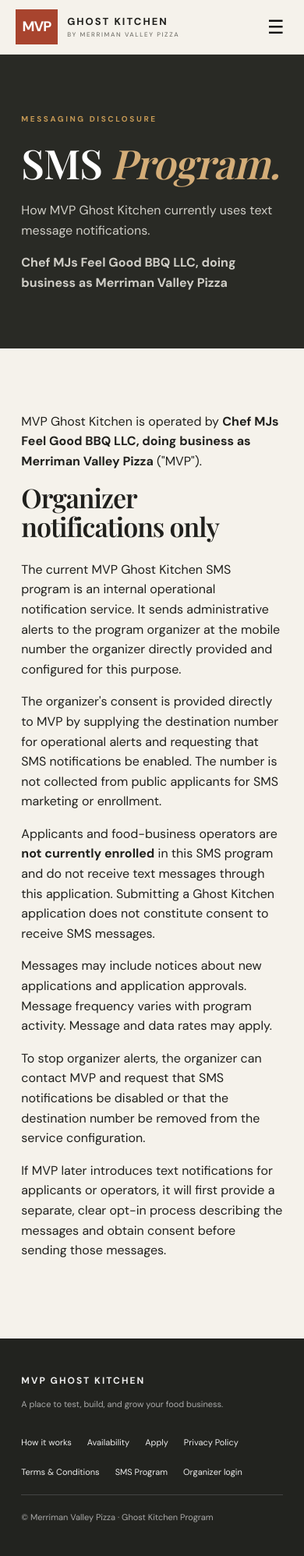
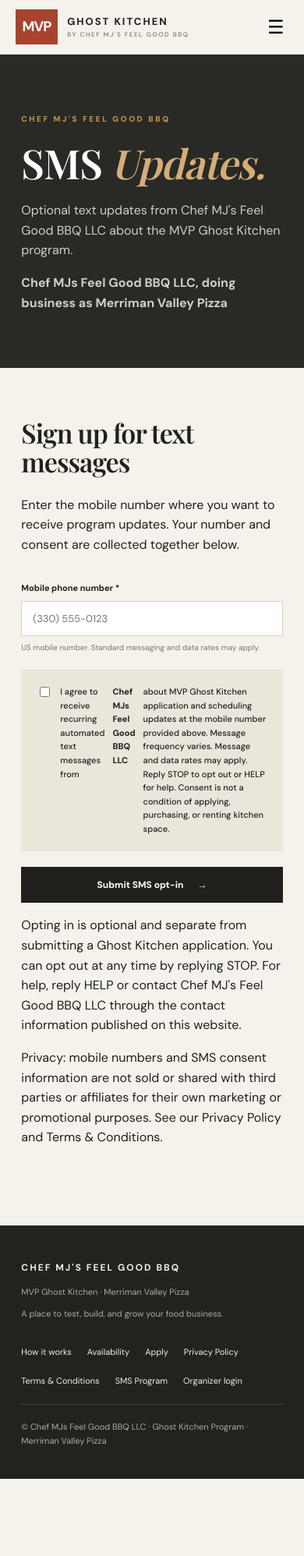
Before and after one commit to jarzenskimichael/Ghost-Kitchen, a Flask app: page /sms-opt-in in a window 390 px wide. Shown: the whole page at 78% size. After the commit the page ends 1897 px from the top, so only its background shows below. Run offline with Flask 3, Linux system fonts and the light colour scheme; data comes from the database, SQL or seed files in the repository.

Commit message:
Add explicit SMS opt-in and align campaign brand
* Add auditable SMS opt-in records

* Align displayed business brand with registered campaign

* Add phone-linked SMS consent capture

* Display registered campaign brand sitewide

* Add phone field and explicit SMS consent form

* Update privacy disclosure for explicit SMS opt-in

* Update terms for consumer SMS opt-in

* Test SMS opt-in capture and registered brand display

```diff
--- a/mvp-ghost-kitchen/app/routes.py
+++ b/mvp-ghost-kitchen/app/routes.py
@@ -7,7 +7,7 @@ import urllib.parse
 import urllib.request
 from base64 import b64encode
 from email.message import EmailMessage
-from datetime import date, timedelta
+from datetime import date, datetime, timedelta
 from functools import wraps
 from urllib.parse import urlsplit
 
@@ -16,7 +16,7 @@ from flask import (
     url_for, flash, session, abort, send_from_directory, send_file,
 )
 from app import db
-from app.models import Application, Rotation, RotationClosure, MondaySlot, MondayRequest, InsuranceRecord, Setting
+from app.models import Application, Rotation, RotationClosure, MondaySlot, MondayRequest, InsuranceRecord, Setting, SmsConsent
 
 bp = Blueprint("main", __name__)
 ALLOWED_EXTENSIONS = {"png", "jpg", "jpeg", "webp", "pdf"}
@@ -196,9 +196,42 @@ def inject_globals():
     }
 
 
-@bp.route("/sms-opt-in")
+@bp.route("/sms-opt-in", methods=["GET", "POST"])
 def sms_opt_in():
-    return render_template("sms_opt_in.html")
+    if request.method == "POST":
+        raw_phone = request.form.get("phone", "").strip()
+        digits = "".join(character for character in raw_phone if character.isdigit())
+        if len(digits) == 10:
+            phone = "+1" + digits
+        elif len(digits) == 11 and digits.startswith("1"):
+            phone = "+" + digits
+        else:
+            phone = ""
+
+        if not phone:
+            flash("Enter a valid 10-digit US phone number.", "error")
+            return render_template("sms_opt_in.html", phone=raw_phone)
+        if request.form.get("sms_consent") != "yes":
+            flash("Please check the SMS consent box to enroll. Consent is optional.", "error")
+            return render_template("sms_opt_in.html", phone=raw_phone)
+
+        consent = SmsConsent.query.filter_by(phone=phone).first()
+        if consent:
+            consent.consent_at = datetime.utcnow()
+            consent.consent_source = "Website SMS opt-in form"
+            consent.consent_text_version = "2026-11-17"
+            consent.active = True
+        else:
+            db.session.add(SmsConsent(
+                phone=phone,
+                consent_source="Website SMS opt-in form",
+                consent_text_version="2026-11-17",
+            ))
+        db.session.commit()
+        flash("Your SMS opt-in has been recorded. Message frequency varies; message and data rates may apply. Reply STOP to opt out.", "success")
+        return redirect(url_for("main.sms_opt_in"))
+
+    return render_template("sms_opt_in.html", phone="")
 
 
 @bp.route("/privacy")
--- a/mvp-ghost-kitchen/app/templates/base.html
+++ b/mvp-ghost-kitchen/app/templates/base.html
@@ -11,7 +11,7 @@
 </head>
 <body>
 <header class="site-header">
-  <a class="brand" href="{{ url_for('main.home') }}"><span class="brand-mark">MVP</span><span>GHOST KITCHEN<small>BY MERRIMAN VALLEY PIZZA</small></span></a>
+  <a class="brand" href="{{ url_for('main.home') }}"><span class="brand-mark">MVP</span><span>GHOST KITCHEN<small>BY CHEF MJ&#39;S FEEL GOOD BBQ</small></span></a>
   <button class="menu-toggle" aria-label="Toggle navigation" onclick="document.querySelector('.nav').classList.toggle('open')">☰</button>
   <nav class="nav">
     <a href="{{ url_for('main.how_it_works') }}">How It Works</a>
@@ -28,9 +28,9 @@
   {% block content %}{% endblock %}
 </main>
 <footer class="site-footer">
-  <div><strong>MVP GHOST KITCHEN</strong><p>A place to test, build, and grow your food business.</p></div>
+  <div><strong>CHEF MJ&#39;S FEEL GOOD BBQ</strong><p>MVP Ghost Kitchen · Merriman Valley Pizza</p><p>A place to test, build, and grow your food business.</p></div>
   <div class="footer-links"><a href="{{ url_for('main.how_it_works') }}">How it works</a><a href="{{ url_for('main.calendar') }}">Availability</a><a href="{{ url_for('main.apply') }}">Apply</a><a href="{{ url_for('main.privacy') }}">Privacy Policy</a><a href="{{ url_for('main.terms') }}">Terms &amp; Conditions</a><a href="{{ url_for('main.sms_opt_in') }}">SMS Program</a><a href="{{ url_for('main.admin_login') }}">Organizer login</a></div>
-  <small>© {{ business_name }} · Ghost Kitchen Program</small>
+  <small>© Chef MJs Feel Good BBQ LLC · Ghost Kitchen Program · Merriman Valley Pizza</small>
 </footer>
 <script>
 document.querySelectorAll('[data-confirm]').forEach(el => el.addEventListener('click', e => { if (!confirm(el.dataset.confirm)) e.preventDefault(); }));
--- a/mvp-ghost-kitchen/app/templates/privacy.html
+++ b/mvp-ghost-kitchen/app/templates/privacy.html
@@ -4,7 +4,7 @@
 <section class="section"><div class="form-intro">
 <h2>Business identity</h2><p>MVP Ghost Kitchen is operated by <strong>Chef MJs Feel Good BBQ LLC, doing business as Merriman Valley Pizza</strong> ("MVP," "we," or "us").</p><h2>Information we collect</h2><p>We collect information submitted through the business application, which may include a contact name, business name, email address, phone number, business details, menu and concept information, licensing details, insurance carrier, policy number, coverage amount, policy expiration date, and uploaded food photos or sample menus. Applicants may also upload a certificate of insurance.</p>
 <h2>How we use information</h2><p>We use application information to review and administer applications, communicate about the program, manage individual Monday bookings, operate the website, and maintain program records. Insurance details and certificates are used to evaluate and verify coverage for businesses renting the kitchen. Insurance documents are stored with the application record and are available only to authorized program organizers. We may use contact details to respond to an applicant about their application.</p>
-<h2>SMS and mobile information</h2><p>At present, SMS notifications are used only for internal operational alerts sent to the program organizer's designated mobile number. Applicants and operators are not enrolled in SMS messaging by submitting an application, and we do not use applicant phone numbers for SMS marketing.</p><p>Mobile numbers and SMS consent information are not sold or shared with third parties or affiliates for their own marketing or promotional purposes. We may use service providers, including Twilio, to deliver operational messages on our behalf. Those providers may process information as needed to provide their services.</p>
+<h2>SMS and mobile information</h2><p>SMS messages may be sent to the program organizer for internal operational alerts. Consumers may separately enroll in optional Ghost Kitchen application and scheduling updates using the dedicated SMS opt-in form at /sms-opt-in. The form collects the mobile number and affirmative consent together, and submitting a kitchen application does not enroll an applicant in SMS messaging.</p><p>We retain the mobile number, opt-in timestamp, consent source, and consent-text version as a record of permission. Mobile numbers and SMS consent information are not sold or shared with third parties or affiliates for their own marketing or promotional purposes. We may use service providers, including Twilio, to deliver operational messages on our behalf. Those providers may process information as needed to provide their services.</p>
 <h2>Disclosure and security</h2><p>We do not sell personal information. We may disclose information to service providers supporting the website and program, or when required to comply with law or protect the rights, safety, and security of MVP and others. We use reasonable administrative and technical measures to protect information, but no internet transmission or storage system can be guaranteed completely secure.</p>
 <h2>Retention and choices</h2><p>We retain application and operational information for as long as reasonably needed to administer the program, maintain business records, resolve issues, and meet legal obligations. You may contact MVP to ask about or request correction of information you submitted.</p>
 <h2>Changes and contact</h2><p>We may update this policy as the program changes. The current version will be posted on this page. For privacy questions or requests, contact Merriman Valley Pizza through its established business contact channels.</p>
--- a/mvp-ghost-kitchen/app/templates/sms_opt_in.html
+++ b/mvp-ghost-kitchen/app/templates/sms_opt_in.html
@@ -1,11 +1,15 @@
-{% extends "base.html" %}{% block title %}SMS Opt-In Information{% endblock %}{% block content %}
-<section class="page-hero compact"><p class="eyebrow">MESSAGING DISCLOSURE</p><h1>SMS <em>Program.</em></h1><p>How MVP Ghost Kitchen currently uses text message notifications.</p><p class="legal-entity"><strong>Chef MJs Feel Good BBQ LLC, doing business as Merriman Valley Pizza</strong></p>
-</section>
-<section class="section"><div class="form-intro"><p>MVP Ghost Kitchen is operated by <strong>Chef MJs Feel Good BBQ LLC, doing business as Merriman Valley Pizza</strong> ("MVP").</p><h2>Organizer notifications only</h2>
-<p>The current MVP Ghost Kitchen SMS program is an internal operational notification service. It sends administrative alerts to the program organizer at the mobile number the organizer directly provided and configured for this purpose.</p>
-<p>The organizer's consent is provided directly to MVP by supplying the destination number for operational alerts and requesting that SMS notifications be enabled. The number is not collected from public applicants for SMS marketing or enrollment.</p>
-<p>Applicants and food-business operators are <strong>not currently enrolled</strong> in this SMS program and do not receive text messages through this application. Submitting a Ghost Kitchen application does not constitute consent to receive SMS messages.</p>
-<p>Messages may include notices about new applications and application approvals. Message frequency varies with program activity. Message and data rates may apply.</p>
-<p>To stop organizer alerts, the organizer can contact MVP and request that SMS notifications be disabled or that the destination number be removed from the service configuration.</p>
-<p>If MVP later introduces text notifications for applicants or operators, it will first provide a separate, clear opt-in process describing the messages and obtain consent before sending those messages.</p>
-</div></section>{% endblock %}
+{% extends "base.html" %}{% block title %}SMS Opt-In{% endblock %}{% block content %}
+<section class="page-hero compact"><p class="eyebrow">CHEF MJ'S FEEL GOOD BBQ</p><h1>SMS <em>Updates.</em></h1><p>Optional text updates from Chef MJ's Feel Good BBQ LLC about the MVP Ghost Kitchen program.</p><p class="legal-entity"><strong>Chef MJs Feel Good BBQ LLC, doing business as Merriman Valley Pizza</strong></p></section>
+<section class="section form-section"><div class="form-intro"><h2>Sign up for text messages</h2><p>Enter the mobile number where you want to receive program updates. Your number and consent are collected together below.</p></div>
+<form method="post" class="application-form">
+<input type="hidden" name="csrf_token" value="{{ csrf_token() }}">
+<div class="form-grid">
+<label class="full">Mobile phone number *<input type="tel" name="phone" required autocomplete="tel" inputmode="tel" placeholder="(330) 555-0123" value="{{ phone|default('') }}"><small class="field-help">US mobile number. Standard messaging and data rates may apply.</small></label>
+<div class="full form-consent">
+<label class="check-label"><input type="checkbox" name="sms_consent" value="yes" required> I agree to receive recurring automated text messages from <strong>Chef MJs Feel Good BBQ LLC</strong> about MVP Ghost Kitchen application and scheduling updates at the mobile number provided above. Message frequency varies. Message and data rates may apply. Reply STOP to opt out or HELP for help. Consent is not a condition of applying, purchasing, or renting kitchen space.</label>
+</div>
+</div>
+<button class="button button-dark" type="submit">Submit SMS opt-in <span>→</span></button>
+</form>
+<div class="form-intro"><p>Opting in is optional and separate from submitting a Ghost Kitchen application. You can opt out at any time by replying STOP. For help, reply HELP or contact Chef MJ's Feel Good BBQ LLC through the contact information published on this website.</p><p>Privacy: mobile numbers and SMS consent information are not sold or shared with third parties or affiliates for their own marketing or promotional purposes. See our <a href="{{ url_for('main.privacy') }}">Privacy Policy</a> and <a href="{{ url_for('main.terms') }}">Terms &amp; Conditions</a>.</p></div>
+</section>{% endblock %}
--- a/mvp-ghost-kitchen/app/templates/terms.html
+++ b/mvp-ghost-kitchen/app/templates/terms.html
@@ -3,7 +3,7 @@
 </section>
 <section class="section"><div class="form-intro">
 <h2>Business identity</h2><p>MVP Ghost Kitchen is a program operated by <strong>Chef MJs Feel Good BBQ LLC, doing business as Merriman Valley Pizza</strong> ("MVP").</p><h2>Program and website</h2><p> Website content and application submission are provided for program information and application review. Submitting an application does not guarantee acceptance, reserve a date, or create a rental agreement. MVP makes final decisions about approval, menus, scheduling, and kitchen use. Any approved use is subject to final written terms and applicable requirements.</p>
-<h2>SMS messaging program</h2><p>The current SMS program is limited to internal operational notifications sent to the program organizer's designated mobile number. Applicants and food-business operators are not currently enrolled and will not receive SMS messages merely because they submit an application or provide a phone number.</p><p>Organizer alerts may include new application and approval notifications. Message frequency varies based on program activity. Message and data rates may apply, depending on the recipient's wireless plan and carrier.</p><p>The organizer may request that messages stop or that the destination number be removed by contacting MVP through its established business contact channels. For help with the program, contact MVP through those channels.</p>
+<h2>SMS messaging program</h2><p>The SMS program includes internal operational notifications for the program organizer and optional Ghost Kitchen application and scheduling updates for consumers who separately enroll through the website's SMS opt-in form. Submitting an application or providing a phone number does not by itself constitute consent to receive text messages.</p><p>Organizer alerts may include new application and approval notifications. Message frequency varies based on program activity. Message and data rates may apply, depending on the recipient's wireless plan and carrier.</p><p>Recipients may reply STOP to opt out or HELP for assistance. Consent is optional and is not a condition of applying, purchasing, or renting kitchen space. Message frequency varies and message and data rates may apply. For help with the program, contact Chef MJ's Feel Good BBQ LLC through its established business contact channels.</p>
 <h2>Future messaging</h2><p>If MVP offers SMS notifications to applicants or operators in the future, those messages will require a separate opt-in process. Consent to future messages will not be a condition of applying to or participating in the Ghost Kitchen program.</p>
 <h2>Acceptable use and changes</h2><p>You agree to provide accurate information and use the website lawfully. MVP may update the website, program, or these terms as needed. Continued use of the website after updated terms are posted constitutes acceptance of the revised terms to the extent permitted by law.</p>
 <h2>Contact</h2><p>Questions about these terms may be directed to Merriman Valley Pizza through its established business contact channels.</p>
--- a/mvp-ghost-kitchen/config.py
+++ b/mvp-ghost-kitchen/config.py
@@ -21,7 +21,8 @@ class Config:
         "UPLOAD_FOLDER",
         os.path.join(os.path.dirname(__file__), "instance", "uploads"),
     )
-    BUSINESS_NAME = os.environ.get("BUSINESS_NAME", "Merriman Valley Pizza")
+    BUSINESS_NAME = os.environ.get("BUSINESS_NAME", "Chef MJ's Feel Good BBQ")
+    LEGAL_BUSINESS_NAME = "Chef MJs Feel Good BBQ LLC"
     RENTAL_RATE = int(os.environ.get("RENTAL_RATE", "150"))
     TIMEZONE = os.environ.get("TIMEZONE", "America/New_York")
 
```
Also changed, not shown: mvp-ghost-kitchen/app/models.py (+10 -0 lines), mvp-ghost-kitchen/tests/test_app.py (+46 -1 lines).
